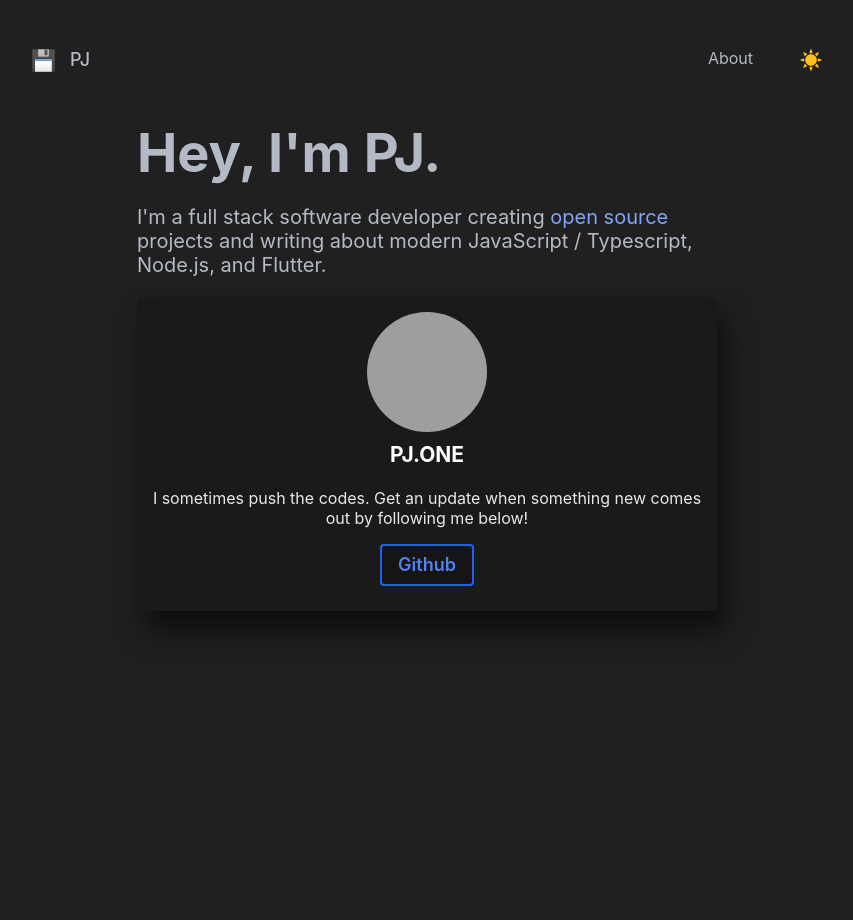
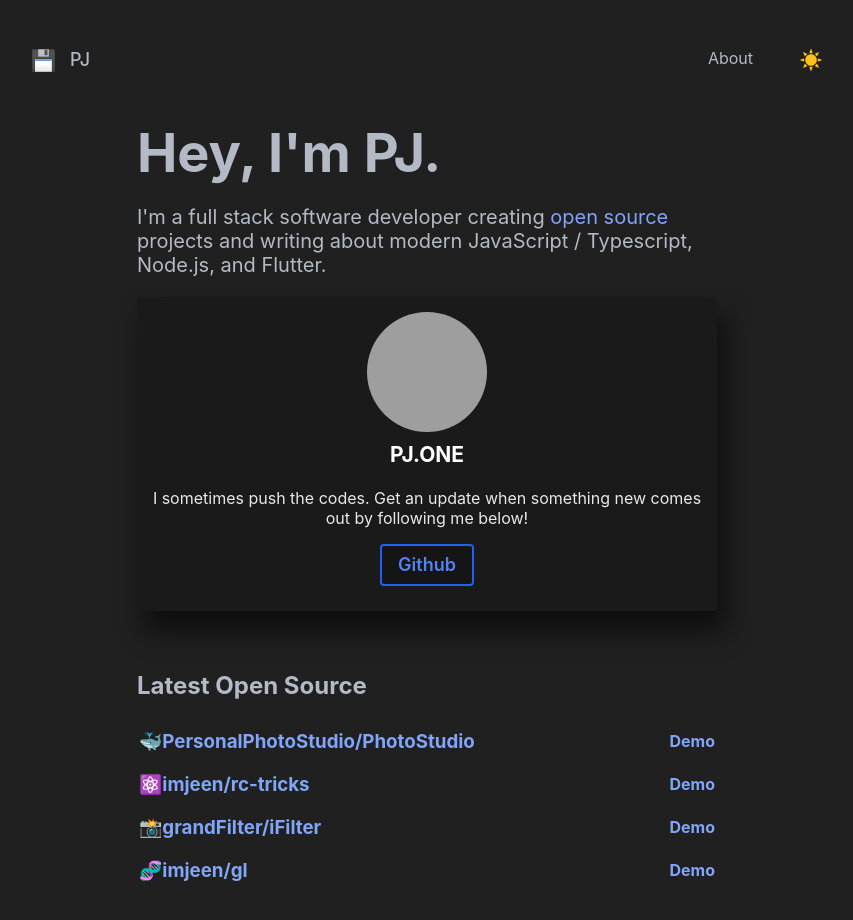
Before and after one commit to imjeen/imjeen.github.io, a React (Create React App) app: page / in a window 1280 px wide. Shown: the top 920 px of the page, without its empty margins (213-1066 px from the left). Before the commit the page ends 800 px from the top, so only its background shows below. Built offline with nearby package versions, Linux system fonts and the light colour scheme; grey boxes are pictures that could not be loaded.

Commit message:
:sparkles: add the list

```diff
--- a/src/containers/Home/index.tsx
+++ b/src/containers/Home/index.tsx
@@ -2,6 +2,35 @@ import React, { useContext } from "react";
 import styles from "./styles.module.less";
 
 import { ThemeContent } from "@/themeContext";
+
+const LISTS = [
+  {
+    emoji: "🐳",
+    title: "PersonalPhotoStudio/PhotoStudio",
+    repo: "https://github.com/PersonalPhotoStudio/PhotoStudio",
+    demo: "https://personalphotostudio.github.io/PhotoStudio/",
+  },
+  {
+    emoji: "⚛️",
+    title: "imjeen/rc-tricks",
+    repo: "https://github.com/imjeen/rc-tricks",
+    demo: "https://imjeen.github.io/rc-tricks/",
+  },
+  {
+    emoji: "📸",
+    title: "grandFilter/iFilter",
+    repo: "https://github.com/grandFilter/iFilter",
+    demo: "https://grandfilter.github.io/iFilter",
+  },
+  {
+    emoji: "🧬",
+    title: "imjeen/gl",
+    repo: "https://github.com/imjeen/gl",
+    demo: "https://imjeen.github.io/gl/",
+  },
+
+
+];
 
 export default function Home() {
   const [{ dark }] = useContext(ThemeContent);
@@ -12,7 +41,7 @@ export default function Home() {
           " "
         )}
       >
-        <div className={styles.elevator}>
+        <section className={styles.elevator}>
           <h1>Hey, I'm PJ. </h1>
           <p>
             I'm a full stack software developer creating{" "}
@@ -23,18 +52,19 @@ export default function Home() {
             >
               open source
             </a>{" "}
-            projects and writing about modern JavaScript / Typescript, Node.js, and Flutter.
+            projects and writing about modern JavaScript / Typescript, Node.js,
+            and Flutter.
           </p>
-        </div>
-        <div className={["theme-card", styles.card].join(" ")}>
+        </section>
+        <section className={["theme-card", styles.card].join(" ")}>
           <img
             src="https://avatars.githubusercontent.com/u/4100582"
             alt="SELFIE"
           />
           <h3>PJ.ONE</h3>
           <p>
-            I sometimes push the codes. Get an update when something new comes out by
-            following me below!
+            I sometimes push the codes. Get an update when something new comes
+            out by following me below!
           </p>
           <a
             className={styles.button}
@@ -44,7 +74,33 @@ export default function Home() {
           >
             Github
           </a>
-        </div>
+        </section>
+        <section className={styles.latest}>
+          <h2>Latest Open Source</h2>
+
+          {LISTS.map(({ emoji, title, repo, demo }) => (
+            <>
+              <nav className={styles.nav}>
+                <h3>
+                  {emoji}
+                  <a href={repo} target="_blank" rel="noreferrer">
+                    {title}
+                  </a>
+                </h3>
+                <strong className={styles.new}>
+                  <a
+                    className={styles.button}
+                    href={demo}
+                    target="_blank"
+                    rel="noreferrer"
+                  >
+                    Demo
+                  </a>
+                </strong>
+              </nav>
+            </>
+          ))}
+        </section>
       </main>
     </>
   );
--- a/src/containers/Home/styles.module.less
+++ b/src/containers/Home/styles.module.less
@@ -80,3 +80,19 @@
     line-height: 1;
   }
 }
+
+.latest {
+  margin-top: 60px;
+  margin-bottom: 60px;
+  .nav {
+    display: grid;
+    grid-template-columns: 2fr auto;
+    align-items: center;
+    padding: 8px 10px;
+    margin: 0 -10px;
+    border: 2px solid transparent;
+    h3 {
+      margin: 0;
+    }
+  }
+}
--- a/src/styles.module.less
+++ b/src/styles.module.less
@@ -24,6 +24,7 @@
       color: var(--link-color);
       border-bottom: none;
       background: transparent;
+      text-decoration: none;
       &:hover {
         color: var(--link-color);
         background: none;
```
